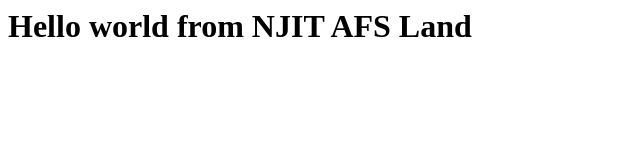
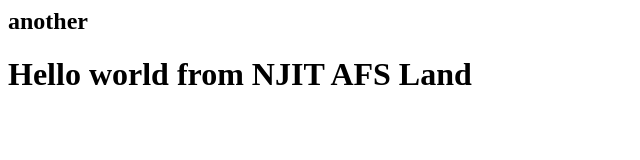
Before and after one commit to kaw393939/newwebsite, a plain HTML site: page index.html in a window 1280 px wide. Shown: the whole page, without its empty margins (0-640 px from the left). Drawn offline with Linux system fonts and the light colour scheme.

Commit message:
added index

```diff
--- a/index.html
+++ b/index.html
@@ -1 +1 @@
-<h1>Hello world from NJIT AFS Land</h1>
+<h2>another</h2><h1>Hello world from NJIT AFS Land</h1>
```
